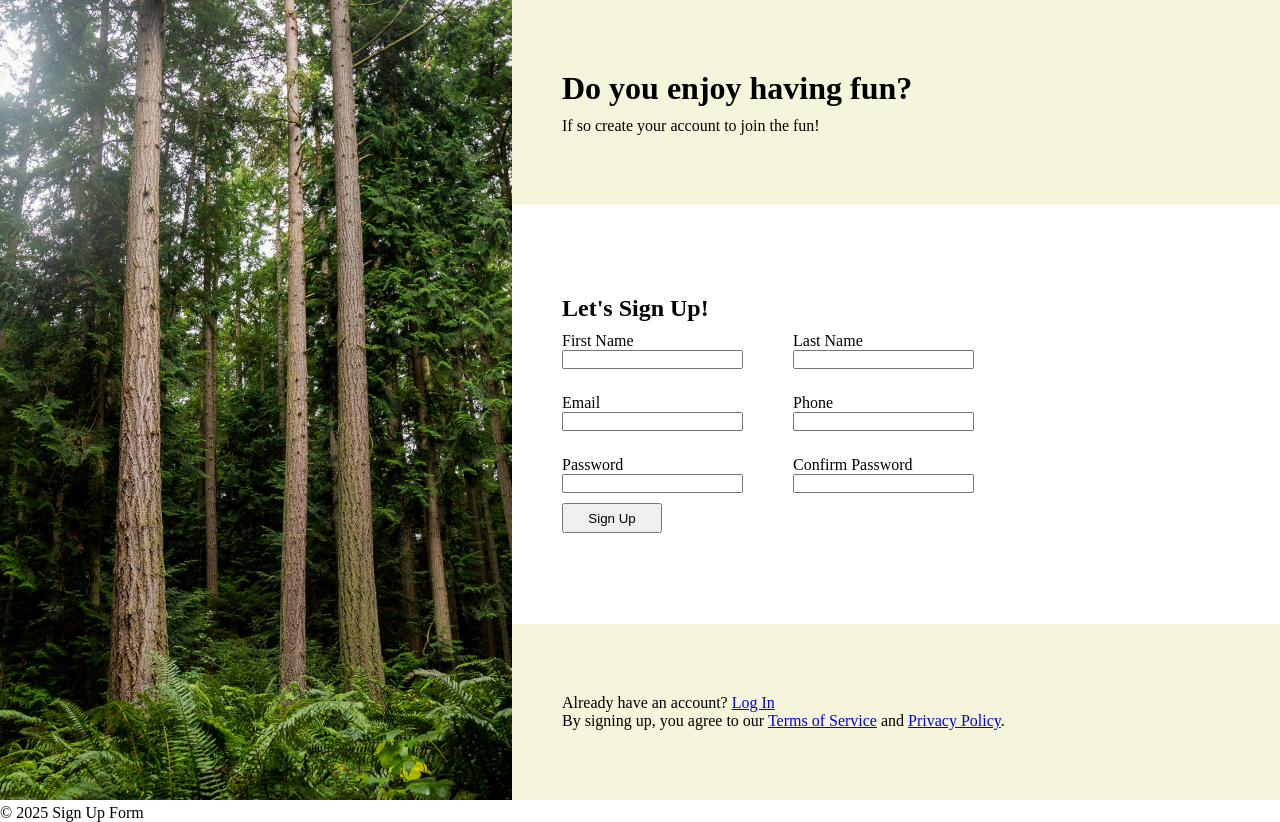
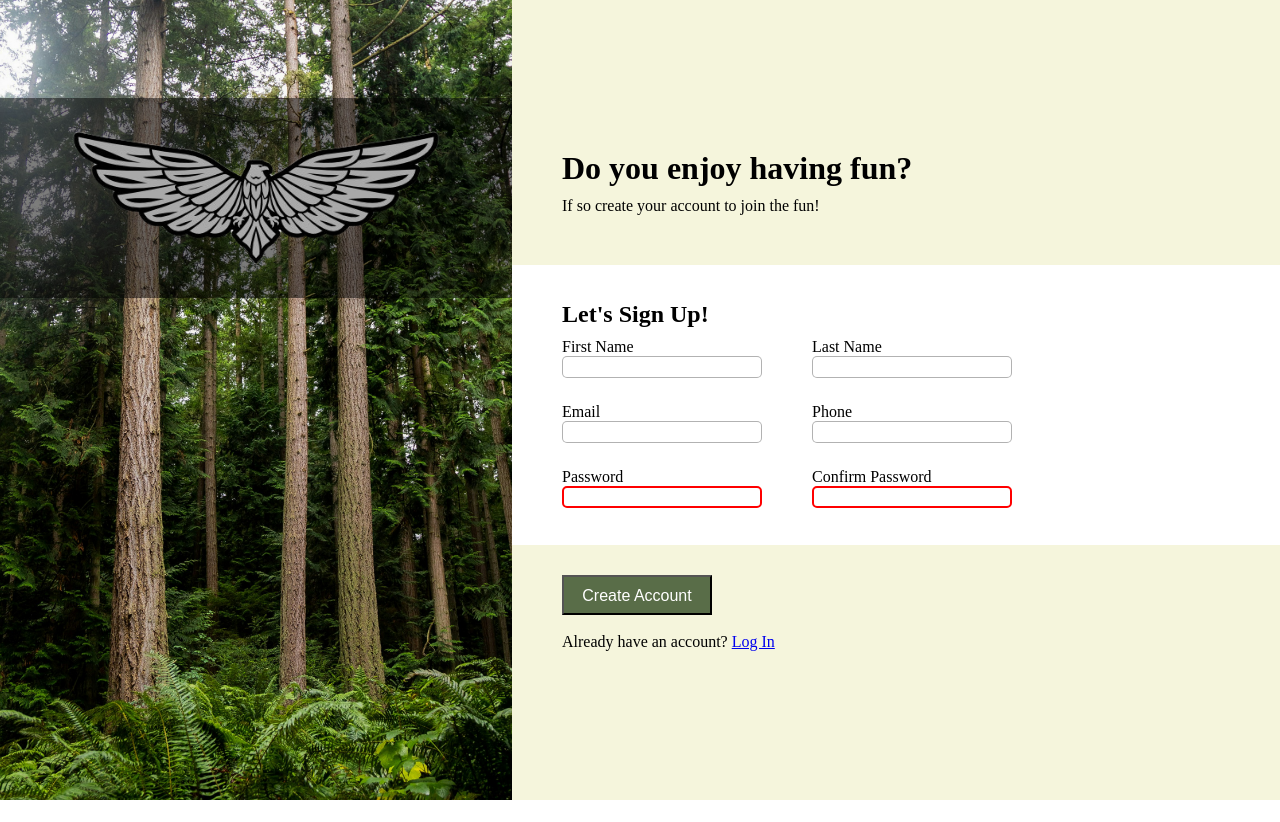
Before and after one commit to michaelr1717/Sign-Up-Form, a plain HTML site: page index.html in a window 1280 px wide. After the commit the page ends 800 px from the top, so only its background shows below. Drawn offline with Linux system fonts and the light colour scheme.

Commit message:
Completed the sign-up form

```diff
--- a/index.css
+++ b/index.css
@@ -2,6 +2,16 @@
     margin: 0;
     padding: 0;
     box-sizing: border-box;
+}
+
+@font-face {
+  font-family: 'Norse Bold';
+  src: url('./fonts/Norse-Bold (1).otf') format('truetype');
+}
+
+
+html, body {
+    overflow: hidden;
 }
 
 .container {
@@ -11,6 +21,7 @@
 .left-half {
     height: 100vh;
     width: 40vw;
+    position: relative;
 }
 
 .right-half {
@@ -23,30 +34,48 @@
     width: 60vw;
 }
 
+.overlay {
+    position: absolute;
+    top: 98px;
+    left: 0;
+    width: 100%;
+    height: 200px;
+    background-color: rgba(0, 0, 0, 0.5);
+}
+
 .right-half > div {
     flex: 1 0 auto;
     width: 100%;
     display: flex;
     justify-content: center;
-    /* align-items: center; */
     flex-direction: column;
     padding-left: 50px;
 }
 
 
+div.middle {
+    flex: 0 0 auto;
+    height: 240px;
+}
+
 .middle form {
     display: flex;
     flex-direction: column;
+    justify-content: center;
     gap: 10px;
 }
 
 .right-half .top {
-    background-color: beige;
+    background-color: #F5F5DC;
     gap: 10px;
+    justify-content: flex-end;
+    padding-bottom: 50px;
 }
 
 .right-half .bottom {
-    background-color: beige
+    background-color: #F5F5DC;
+    justify-content: flex-start;
+    padding-top: 30px;
 }
 
 .data {
@@ -61,8 +90,6 @@
     /* flex-direction: column; */
 }
 
-
-
 img {
     width: 100%;
     height: 100%;
@@ -74,6 +101,34 @@ input, label {
 }
 
 button {
-    width: 100px;
-    height: 30px;
+    width: 150px;
+    height: 40px;
+    background-color: #596D48;
+    color: white;
+    padding: 10px;
+    font-size: 16px;
 }
+
+input {
+    height: 22px;
+    width: 200px;
+    padding: 5px;
+    border-color: #E5E7EB;
+    border-radius: 5px;
+    border: rgba(0, 0, 0, 0.3) 1px solid;
+}
+
+
+#password:invalid {
+    border: 2px solid red;
+}
+
+#confirm-password:invalid {
+    border: 2px solid red;
+}
+
+input:focus {
+    outline: none;
+    border: 2px solid blue;
+    box-shadow: 1px 1px 5px rgba(0, 0, 255, 0.3);
+}
--- a/index.html
+++ b/index.html
@@ -13,9 +13,9 @@
        <div class="container">
         <div class="left-half">
             <img src="./images/halie-west-bTzpau9mKT4-unsplash.jpg" alt="image of forest">
-            <footer>
-                <p>© 2025 Sign Up Form</p>
-            </footer>
+            <div class="overlay">
+                <img src="./images/Adobe Express - file.png" alt="image of eagle logo">
+            </div>
         </div>
         <div class="right-half">
             <div class="top">
@@ -23,7 +23,7 @@
                 <p>If so create your account to join the fun!</p>
             </div>
             <div class="middle">
-                <form>
+                <form id="sign-up">
                    <h2>Let's Sign Up!</h2>
                    <div class="data">
                        <div>
@@ -57,14 +57,16 @@
                            </div>
                        </div>
                    </div>
-                   <button type="submit">Sign Up</button>
                 </form>
             </div>
             <div class="bottom">
+                <button type="submit" form="sign-up" id="form-button">Create Account</button>
+                <br>
                 <p>Already have an account? <a href="#">Log In</a></p>
-                <p>By signing up, you agree to our <a href="#">Terms of Service</a> and <a href="#">Privacy Policy</a>.</p>
             </div>
         </div>
        </div>
+
+    <script src="./index.js"></script>
 </body>
 </html>
--- a/index.js
+++ b/index.js
@@ -0,0 +1,12 @@
+const password = document.querySelector('#password')
+const confirmPassword = document.querySelector('#confirm-password')
+const button = document.querySelector('#form-button')
+
+button.addEventListener('click', (e) => {
+  e.preventDefault()
+  if (password.value !== confirmPassword.value) {
+    alert('Passwords do not match!')
+    return
+  }
+  alert('Passwords match!')
+})
```
Also changed, not shown: fonts/Norse-Bold (1).otf (added), images/Adobe Express - file.png (added), images/free-logo.jpg (added), 3 other files.
